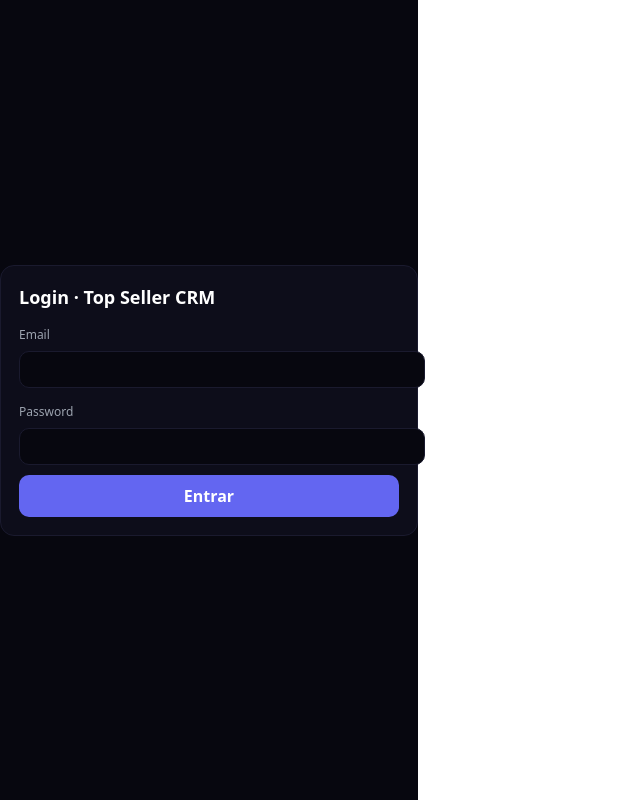
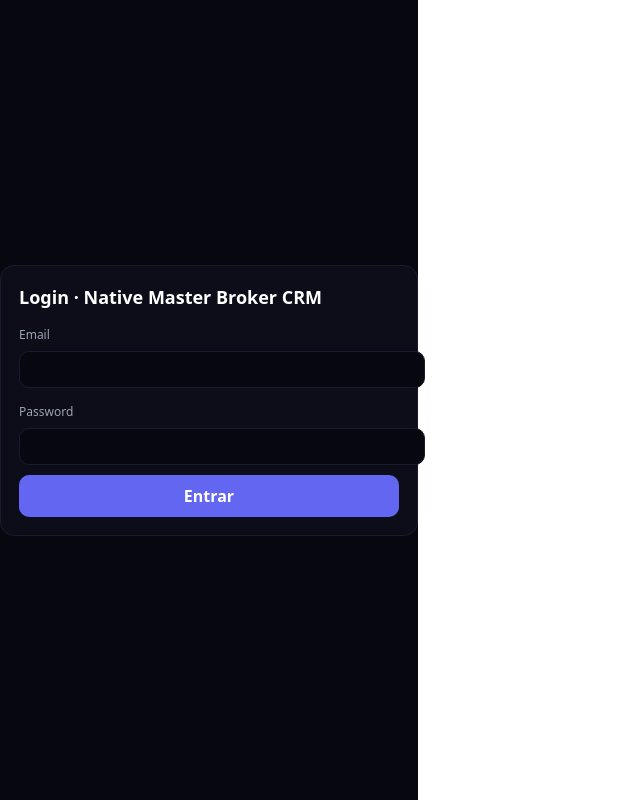
Before and after one commit to kikeabreu/native-master-broker, a React (Vite) app: page / in a window 1280 px wide. Shown: the whole page, without its empty margins (0-640 px from the left). Built offline with nearby package versions, Linux system fonts and the light colour scheme.

Commit message:
Cambio de Top a Native

```diff
--- a/src/Login.jsx
+++ b/src/Login.jsx
@@ -19,7 +19,7 @@
     return (
         <div style={{ minHeight: "100vh", display: "grid", placeItems: "center", background: "#07070f", color: "#fff" }}>
             <div style={{ width: 380, border: "1px solid #1a1a2e", borderRadius: 14, padding: 18, background: "#0d0d1a" }}>
-                <div style={{ fontWeight: 900, fontSize: 18, marginBottom: 10 }}>Login · Top Seller CRM</div>
+                <div style={{ fontWeight: 900, fontSize: 18, marginBottom: 10 }}>Login · Native Master Broker CRM</div>
 
                 <label style={{ fontSize: 12, color: "#9ca3af" }}>Email</label>
                 <input
```
